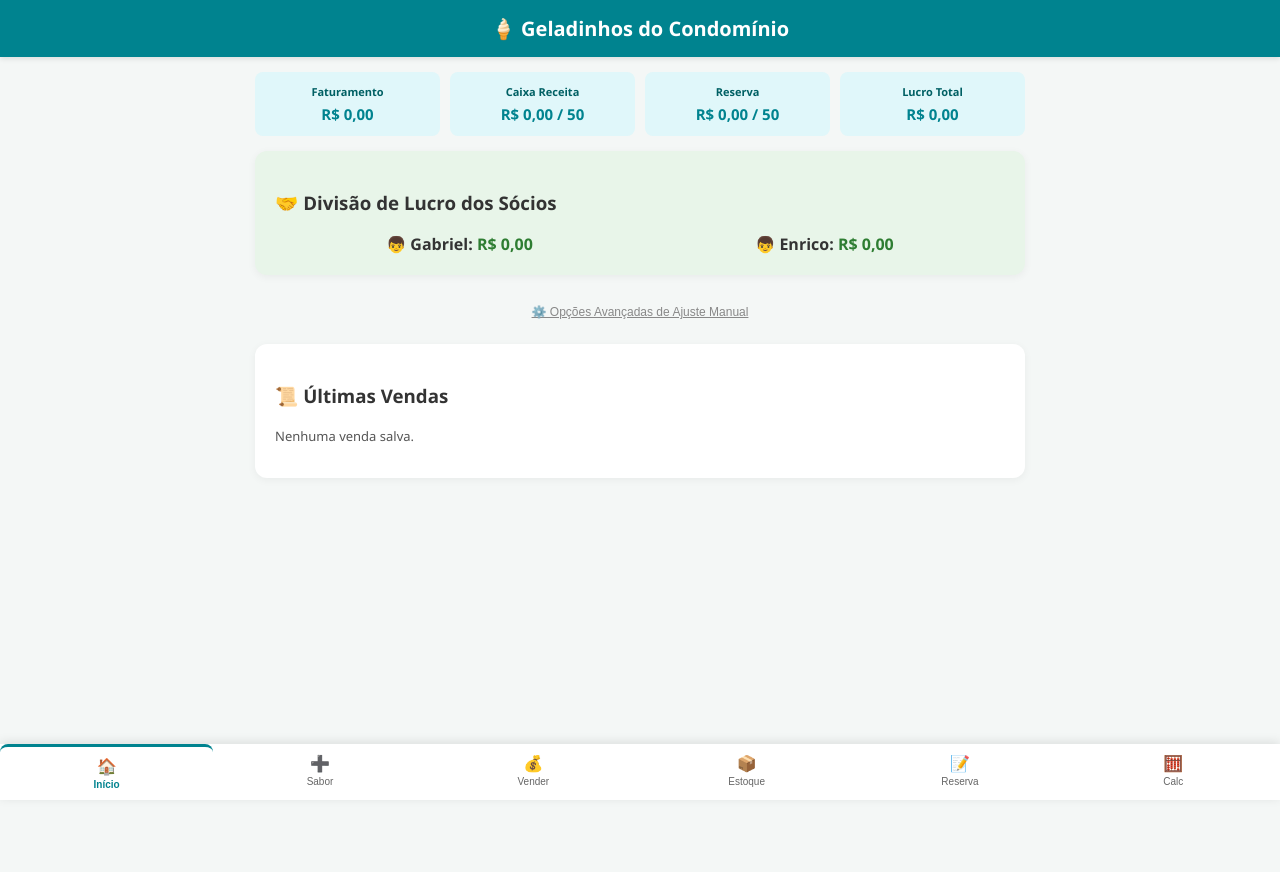
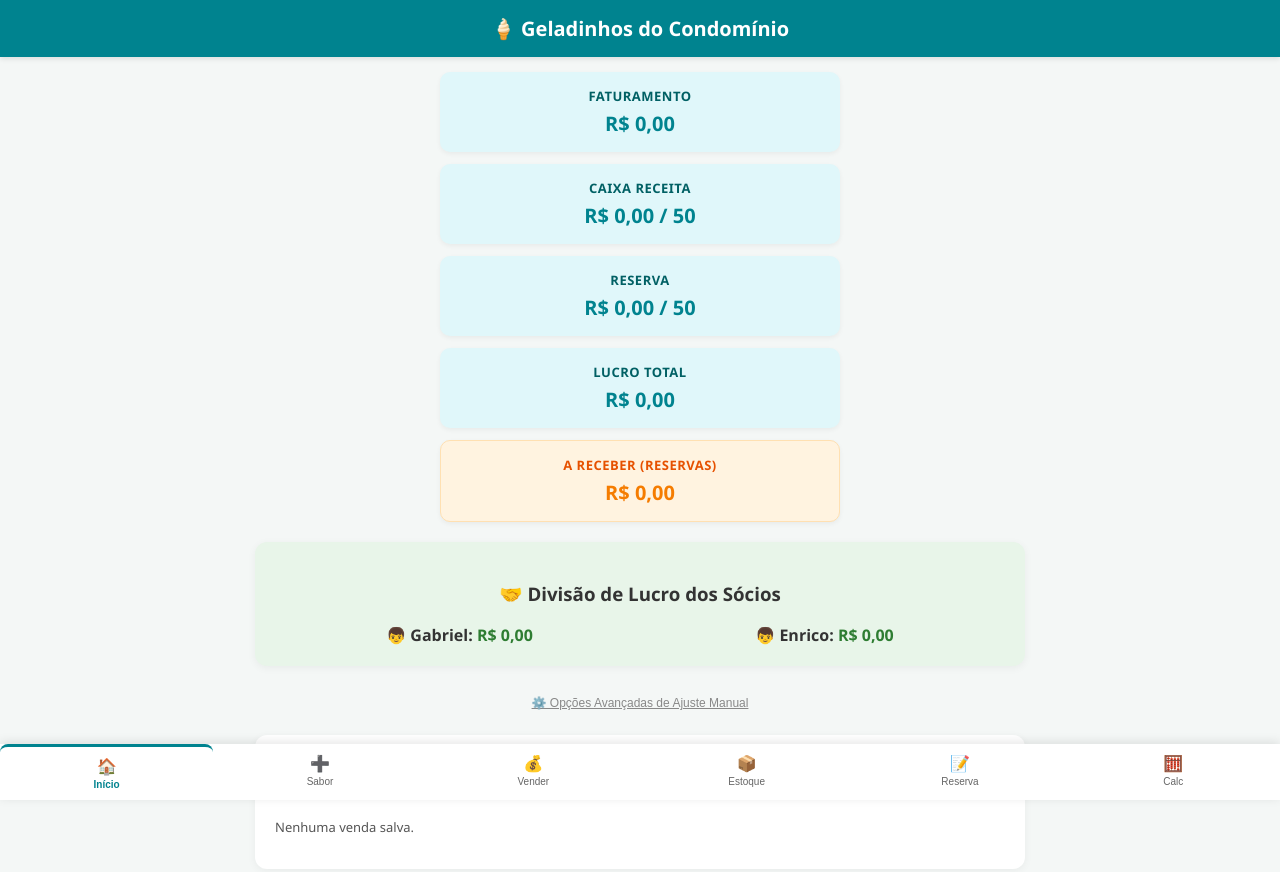
Before and after one commit to enricoboer008-commits/Meu-Geladinho, a plain HTML site: page index.HTML in a window 1280 px wide. Before the commit the page ends 800 px from the top, so only its background shows below. Drawn offline with Linux system fonts and the light colour scheme; no server answers.

Commit message:
index.HTML

```diff
--- a/index.HTML
+++ b/index.HTML
@@ -85,22 +85,35 @@
             margin-bottom: 20px;
         }
 
-        .cards-grid {
-            display: grid;
-            grid-template-columns: repeat(auto-fit, minmax(110px, 1fr));
-            gap: 10px;
-            margin-bottom: 15px;
+        /* PAINEL CENTRALIZADO DO FATURAMENTO */
+        .cards-grid-centralizado {
+            display: flex;
+            flex-direction: column;
+            align-items: center;
+            justify-content: center;
+            gap: 12px;
+            max-width: 400px;
+            margin: 0 auto 20px auto;
         }
 
-        .card-stat {
+        .card-stat-central {
             background: var(--primary-light);
-            padding: 12px;
-            border-radius: 8px;
+            padding: 15px;
+            border-radius: 10px;
             text-align: center;
+            width: 100%;
+            box-shadow: 0 2px 5px rgba(0,0,0,0.05);
         }
 
-        .card-stat h4 { margin: 0; font-size: 11px; color: #006064; }
-        .card-stat p { margin: 5px 0 0 0; font-size: 15px; font-weight: bold; color: var(--primary); }
+        .card-stat-central.areceber {
+            background: #fff3e0;
+            border: 1px solid #ffe0b2;
+        }
+
+        .card-stat-central h4 { margin: 0; font-size: 13px; color: #006064; text-transform: uppercase; letter-spacing: 0.5px; }
+        .card-stat-central.areceber h4 { color: #e65100; }
+        .card-stat-central p { margin: 5px 0 0 0; font-size: 20px; font-weight: bold; color: var(--primary); }
+        .card-stat-central.areceber p { color: #f57c00; }
 
         .form-group { margin-bottom: 12px; }
         label { display: block; font-size: 13px; font-weight: bold; margin-bottom: 5px; }
@@ -206,28 +219,33 @@
 
 <div class="container">
 
-    <!-- PAINEL PRINCIPAL -->
+    <!-- PAINEL PRINCIPAL CENTRALIZADO -->
     <div id="tab-inicio" class="tab-content active">
-        <div class="cards-grid">
-            <div class="card-stat">
+        <div class="cards-grid-centralizado">
+            <div class="card-stat-central">
                 <h4>Faturamento</h4>
                 <p id="fat-total">R$ 0,00</p>
             </div>
-            <div class="card-stat">
+            <div class="card-stat-central">
                 <h4>Caixa Receita</h4>
                 <p id="receita-total">R$ 0,00 / 50</p>
             </div>
-            <div class="card-stat">
+            <div class="card-stat-central">
                 <h4>Reserva</h4>
                 <p id="reserva-total">R$ 0,00 / 50</p>
             </div>
-            <div class="card-stat">
+            <div class="card-stat-central">
                 <h4>Lucro Total</h4>
                 <p id="lucro-total">R$ 0,00</p>
             </div>
+            <!-- NOVO CARD: VALOR A RECEBER DAS RESERVAS -->
+            <div class="card-stat-central areceber">
+                <h4>A Receber (Reservas)</h4>
+                <p id="a-receber-total">R$ 0,00</p>
+            </div>
         </div>
 
-        <div class="card-box" style="background: #e8f5e9;">
+        <div class="card-box" style="background: #e8f5e9; text-align: center;">
             <h3>🤝 Divisão de Lucro dos Sócios</h3>
             <div style="display: flex; justify-content: space-around; margin-top: 10px; font-weight: bold;">
                 <div>👦 Gabriel: <span id="lucro-gabriel" style="color: #2e7d32;">R$ 0,00</span></div>
@@ -321,7 +339,7 @@
         </div>
     </div>
 
-    <!-- RESERVAS -->
+    <!-- RESERVAS COM OPÇÃO DE DESCONTO -->
     <div id="tab-reservas" class="tab-content">
         <div class="card-box">
             <h3>📝 Criar Nova Reserva</h3>
@@ -331,6 +349,12 @@
             </div>
             <label>Escolha os Sabores:</label>
             <div id="container-reserva-itens"></div>
+
+            <div class="form-group" style="margin-top: 15px;">
+                <label>Desconto Especial (R$):</label>
+                <input type="number" step="0.01" id="reserva-desconto" placeholder="0.00" oninput="calcularTotalReserva()">
+            </div>
+
             <div style="margin-top:15px; font-weight:bold; font-size:16px;">
                 Total da Reserva: R$ <span id="reserva-total-calculado">0.00</span>
             </div>
@@ -464,7 +488,6 @@
         window.dados.financeiro.faturamento += valor;
         let valorRestante = valor;
 
-        // 1. Caixa Receita (Teto R$ 50)
         let faltaReceita = 50 - (window.dados.financeiro.receitaCaixa || 0);
         if (faltaReceita > 0) {
             let alocarReceita = Math.min(valorRestante, faltaReceita);
@@ -472,7 +495,6 @@
             valorRestante -= alocarReceita;
         }
 
-        // 2. Reserva de Emergência (Teto R$ 50)
         if (valorRestante > 0) {
             let faltaReserva = 50 - (window.dados.financeiro.reserva || 0);
             if (faltaReserva > 0) {
@@ -482,7 +504,6 @@
             }
         }
 
-        // 3. Lucro dos Sócios
         if (valorRestante > 0) {
             window.dados.financeiro.lucro = (window.dados.financeiro.lucro || 0) + valorRestante;
         }
@@ -493,21 +514,18 @@
 
         let valorRetirar = valor;
 
-        // Retira do Lucro
         if (window.dados.financeiro.lucro > 0) {
             let abater = Math.min(window.dados.financeiro.lucro, valorRetirar);
             window.dados.financeiro.lucro -= abater;
             valorRetirar -= abater;
         }
 
-        // Retira da Reserva
         if (valorRetirar > 0 && window.dados.financeiro.reserva > 0) {
             let abater = Math.min(window.dados.financeiro.reserva, valorRetirar);
             window.dados.financeiro.reserva -= abater;
             valorRetirar -= abater;
         }
 
-        // Retira do Caixa Receita
         if (valorRetirar > 0 && window.dados.financeiro.receitaCaixa > 0) {
             let abater = Math.min(window.dados.financeiro.receitaCaixa, valorRetirar);
             window.dados.financeiro.receitaCaixa -= abater;
@@ -529,6 +547,13 @@
         const metadeLucro = lucroTotal / 2;
         document.getElementById('lucro-gabriel').innerText = `R$ ${metadeLucro.toFixed(2)}`;
         document.getElementById('lucro-enrico').innerText = `R$ ${metadeLucro.toFixed(2)}`;
+
+        // CÁLCULO DO VALOR TOTAL A RECEBER DAS RESERVAS
+        let totalAReceber = 0;
+        if (window.dados.reservas && window.dados.reservas.length > 0) {
+            totalAReceber = window.dados.reservas.reduce((acc, r) => acc + (r.total || 0), 0);
+        }
+        document.getElementById('a-receber-total').innerText = `R$ ${totalAReceber.toFixed(2)}`;
 
         const listaHist = document.getElementById('lista-historico');
         listaHist.innerHTML = '';
@@ -753,6 +778,9 @@
             container.appendChild(div);
         });
 
+        document.getElementById('reserva-desconto').value = '';
+        calcularTotalReserva();
+
         const divSalvas = document.getElementById('lista-reservas-salvas');
         divSalvas.innerHTML = '';
         if (!window.dados.reservas || window.dados.reservas.length === 0) {
@@ -783,6 +811,10 @@
                 total += (parseInt(input.value) || 0) * p.preco;
             }
         });
+
+        const desconto = parseFloat(document.getElementById('reserva-desconto').value) || 0;
+        total = Math.max(0, total - desconto);
+
         document.getElementById('reserva-total-calculado').innerText = total.toFixed(2);
     }
 
@@ -793,27 +825,32 @@
             return;
         }
 
-        let total = 0;
+        let totalSoma = 0;
         let itens = [];
         window.dados.produtos.forEach((p, idx) => {
             const input = document.getElementById(`reserva-qtd-${idx}`);
             const qtd = parseInt(input.value) || 0;
             if (qtd > 0) {
-                total += qtd * p.preco;
+                totalSoma += qtd * p.preco;
                 itens.push(`${qtd}x ${p.nome}`);
             }
         });
 
-        if (total === 0) {
+        if (totalSoma === 0) {
             alert('Selecione pelo menos um item.');
             return;
         }
 
-        window.dados.reservas.push({ cliente, itens: itens.join(', '), total });
+        const desconto = parseFloat(document.getElementById('reserva-desconto').value) || 0;
+        const totalFinal = Math.max(0, totalSoma - desconto);
+
+        let descTexto = desconto > 0 ? ` (Desc: R$ ${desconto.toFixed(2)})` : '';
+        window.dados.reservas.push({ cliente, itens: itens.join(', ') + descTexto, total: totalFinal });
         window.salvarDados();
         document.getElementById('reserva-cliente').value = '';
+        document.getElementById('reserva-desconto').value = '';
         renderizarFormReserva();
-        alert('📌 Reserva salva na nuvem!');
+        alert('📌 Reserva salva com sucesso!');
     }
 
     function concluirReserva(idx) {
```
